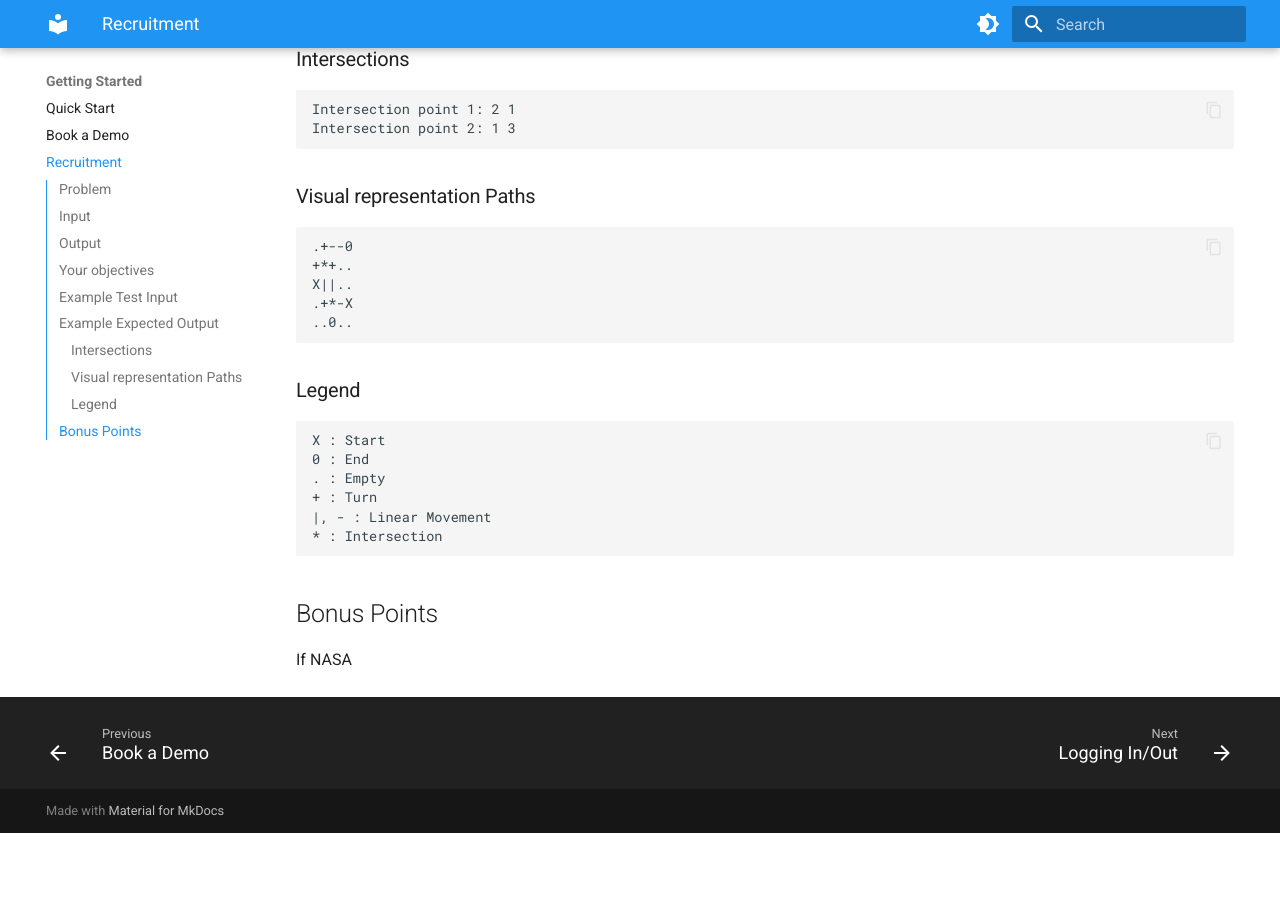
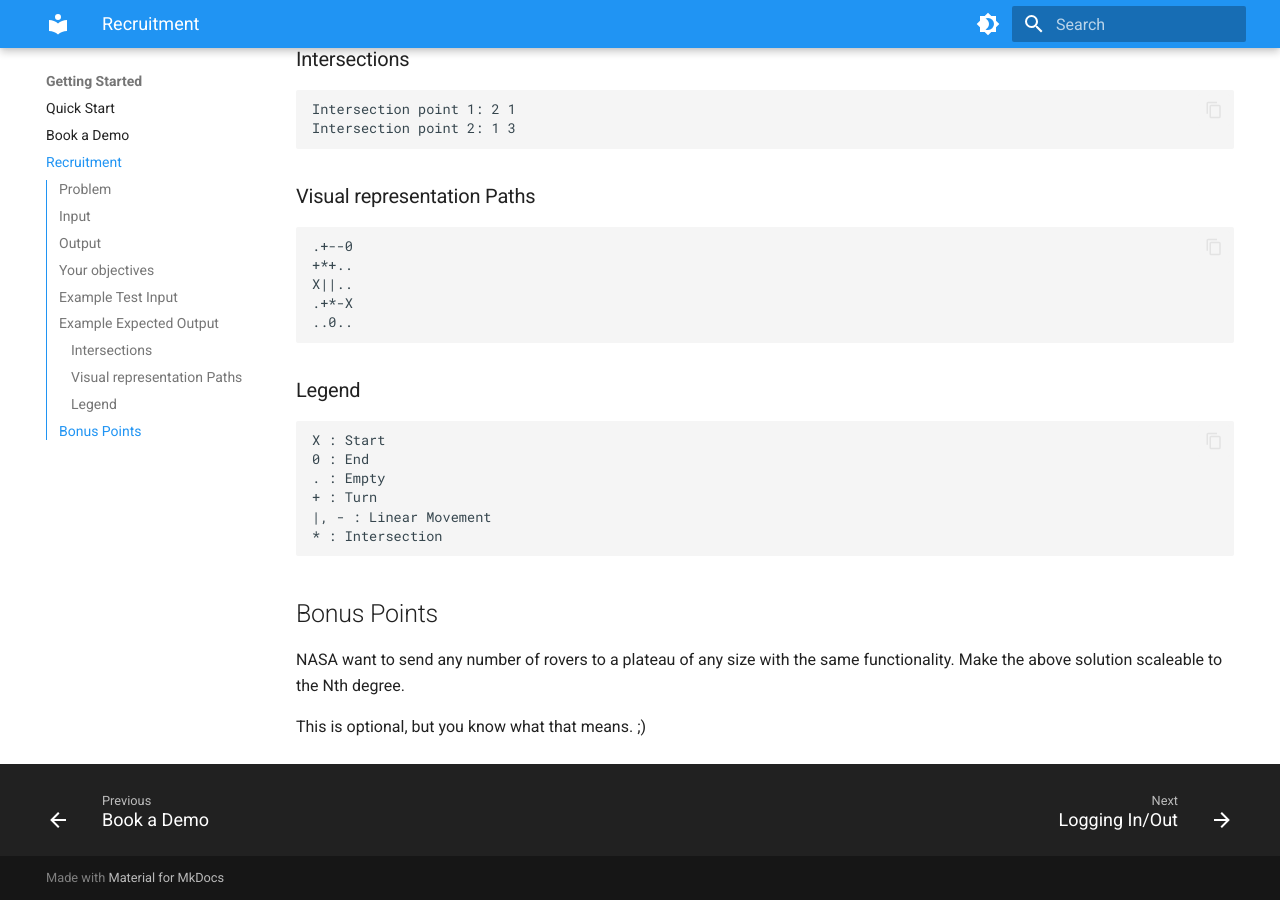
Before and after one commit to blueraintech/traxsense-user-manual, an MkDocs documentation site: the page built from docs/recruitment.md, in a window 1280 px wide and 900 px high, scrolled down 1888 px. Built offline with MkDocs 1.6.1 and Material for MkDocs 9.7.7, drawn with Linux system fonts in a browser that asks for light colours; before the commit the page ends 2721 px from its top, so only the background shows below that.

Commit message:
Update Recruitment with Bonus points

```diff
--- a/docs/mathjax.js
+++ /dev/null
@@ -1,16 +0,0 @@
-window.MathJax = {
-    tex: {
-      inlineMath: [["\\(", "\\)"]],
-      displayMath: [["\\[", "\\]"]],
-      processEscapes: true,
-      processEnvironments: true
-    },
-    options: {
-      ignoreHtmlClass: ".*|",
-      processHtmlClass: "arithmatex"
-    }
-  };
-
-  document$.subscribe(() => {
-    MathJax.typesetPromise()
-  })
--- a/docs/recruitment.md
+++ b/docs/recruitment.md
@@ -89,4 +89,7 @@ X : Start
 
 ## Bonus Points
 
-If NASA
+NASA want to send any number of rovers to a plateau of any size with the same functionality.
+Make the above solution scaleable to the Nth degree.
+
+This is optional, but you know what that means. ;)
--- a/mkdocs.yml
+++ b/mkdocs.yml
@@ -99,6 +99,5 @@ markdown_extensions:
   - md_in_html
 
 extra_javascript:
-  - mathjax.js
   - https://polyfill.io/v3/polyfill.min.js?features=es6
   - https://cdn.jsdelivr.net/npm/mathjax@3/es5/tex-mml-chtml.js
--- a/overrides/script.js
+++ b/overrides/script.js
@@ -100,3 +100,20 @@ $(".slides-item")
   .on("mouseleave", function () {
     isMouseOverSlide = false;
   });
+
+window.MathJax = {
+    tex: {
+      inlineMath: [["\\(", "\\)"]],
+      displayMath: [["\\[", "\\]"]],
+      processEscapes: true,
+      processEnvironments: true
+    },
+    options: {
+      ignoreHtmlClass: ".*|",
+      processHtmlClass: "arithmatex"
+    }
+  };
+
+  document$.subscribe(() => {
+    MathJax.typesetPromise()
+  })
```
